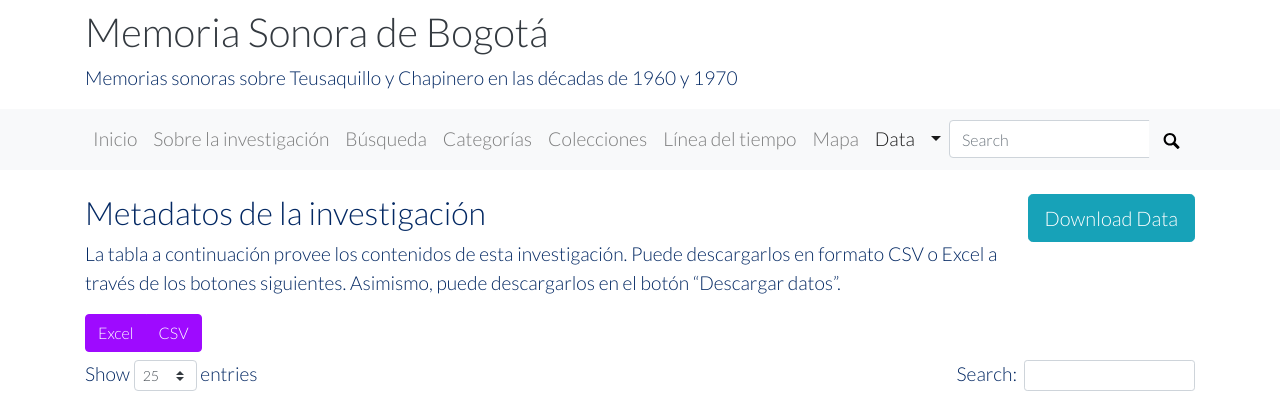
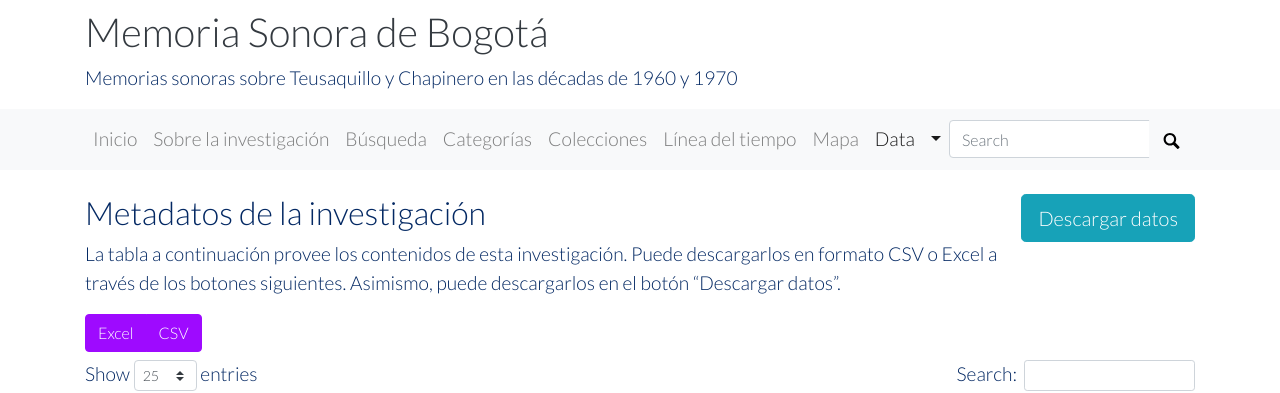
Before and after one commit to lparisb/memoriasonorabogota, a Jekyll site: the page built from pages/data.md, in a window 1280 px wide and 900 px high. Shown: the top 393 px of the window. Built offline with Jekyll 4.4.1, drawn with Linux system fonts in a browser that asks for light colours.

Commit message:
Update data-download-modal.html

```diff
--- a/_includes/data-download-modal.html
+++ b/_includes/data-download-modal.html
@@ -6,7 +6,7 @@
 {%- endcomment -%}
 
 {%- assign stubs = site.data.config-nav | map: 'stub' | join: ';' -%}
-<button type="button" class="btn btn-info btn-lg float-md-right" data-toggle="modal" data-target="#dataModal">Download Data</button>
+<button type="button" class="btn btn-info btn-lg float-md-right" data-toggle="modal" data-target="#dataModal">Descargar datos</button>
 <!-- Modal -->
 <div class="modal fade" id="dataModal" tabindex="-1" role="dialog" aria-labelledby="dataModalLabel" aria-hidden="true">
     <div class="modal-dialog modal-lg" role="document">
```
